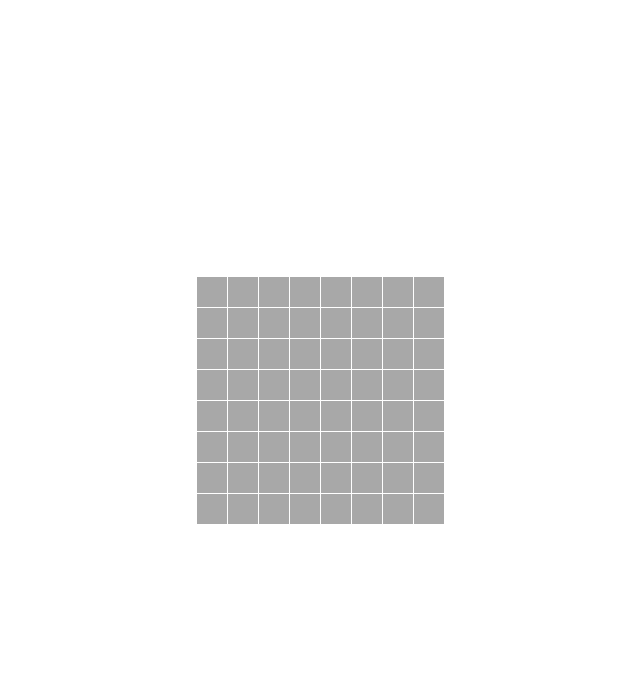
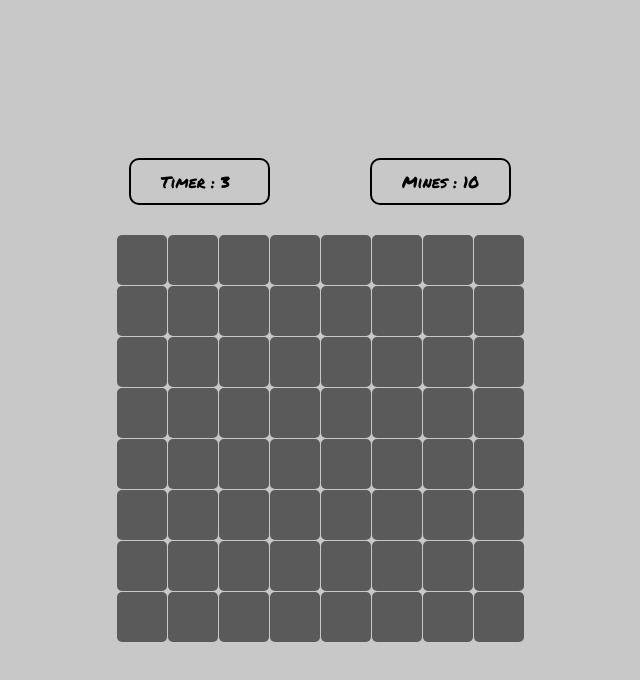
Before and after one commit to prhmalzd/minesweeper, a plain HTML site: page index.html in a window 1280 px wide. Both pictures are taken after a click on the button "Play". Shown: the whole page, without its empty margins (320-960 px from the left). Drawn offline with Linux system fonts and the light colour scheme.

Commit message:
add features

```diff
--- a/javascript/flagingFunction.js
+++ b/javascript/flagingFunction.js
@@ -1,26 +1,26 @@
 const flaggingSquares = (e) => {
     e.preventDefault()
     const elementThatclicked = e.target
-    // const bombsAmount = Number(bombCounter.innerText)
-
-
+    const minesCounter = document.querySelector('#minesCounter')
 
     if (elementThatclicked.className.includes('oneSquare'))
     {
         const flagged = elementThatclicked.getAttribute('flagged')
 
         if (flagged === 'true') {
+            if (Number(minesCounter.textContent) === bombs) return
             elementThatclicked.setAttribute('flagged' , false)
             elementThatclicked.innerHTML = ''
-            // bombCounter.innerText = bombsAmount + 1
+            minesCounter.textContent = Number(minesCounter.textContent) + 1
             return
         }
 
         if (elementThatclicked.className.includes('showed')) return
 
+        if (Number(minesCounter.textContent) === 0) return
         elementThatclicked.innerHTML = '🚩'
         elementThatclicked.setAttribute('flagged' , true)
-        // bombCounter.innerText = bombsAmount - 1
+        minesCounter.textContent = Number(minesCounter.textContent) - 1
     }
 
 }
--- a/javascript/mineSweeperBoard.js
+++ b/javascript/mineSweeperBoard.js
@@ -1,14 +1,33 @@
-// const bombCounter = document.getElementById('bombsCounter')
+let randomTilesNumbers = []
+let timer
 
-let randomTilesNumbers = []
 
 function creatingTable (rows, columns, bombs) {
+
+    const timerDiv = createTimer()
+    const minesDiv = createMines()
+    const uiContainer = document.createElement('div')
+    uiContainer.classList.add('uiContainer')
+
     const mineSweeperTable = document.createElement('div')
     mineSweeperTable.setAttribute('id', 'mineSweeperTable')
-    mineSweeperTable.style.gridTemplateRows = `repeat(${rows},30px)`
-    mineSweeperTable.style.gridTemplateColumns = `repeat(${columns},30px)`
+    if (columns === 16) {
+        mineSweeperTable.style.gridTemplateRows = `repeat(${rows},40px)`
+        mineSweeperTable.style.gridTemplateColumns = `repeat(${columns},40px)`
+    }
+    else if (columns === 30) {
+        mineSweeperTable.style.gridTemplateRows = `repeat(${rows},30px)`
+        mineSweeperTable.style.gridTemplateColumns = `repeat(${columns},30px)`
+    } else {
+        mineSweeperTable.style.gridTemplateRows = `repeat(${rows},50px)`
+        mineSweeperTable.style.gridTemplateColumns = `repeat(${columns},50px)`
+    }
 
-    mineSweeper.appendChild(mineSweeperTable)
+    uiContainer.append(timerDiv)
+    uiContainer.append(minesDiv)
+
+    mineSweeper.append(uiContainer)
+    mineSweeper.append(mineSweeperTable)
 
     let h = 0
     let v = 0
@@ -20,7 +39,19 @@ function creatingTable (rows, columns, bombs) {
 
         const oneSquare = document.createElement('div')
         oneSquare.classList.add("oneSquare")
-        oneSquare.style.backgroundColor = mainColor
+        oneSquare.style.backgroundColor = 'rgb(90 , 90 ,90)'
+        if (columns === 16) {
+            oneSquare.style.width = '40px'
+            oneSquare.style.height = '40px'
+        }
+        else if (columns === 30) {
+            oneSquare.style.width = '30px'
+            oneSquare.style.height = '30px'
+        }
+        else {
+            oneSquare.style.width = '50px'
+            oneSquare.style.height = '50px'
+        }
 
         oneSquare.setAttribute("h" , h)
         oneSquare.setAttribute("v" , v)
@@ -53,3 +84,36 @@ const pickingRandomTilesForBombs = (bombs) => {
 
     pickingRandomTilesForBombs(bombsCounter)
 }
+
+function createTimer () {
+    clearInterval(timer)
+    const div = document.createElement('div')
+    div.classList.add('timerDiv')
+    const timerTitle = document.createElement('span')
+    timerTitle.textContent = 'Timer : '
+    const timerCounter = document.createElement('span')
+    timerCounter.textContent = 1
+    timer = setInterval (() => {
+        timerCounter.textContent = 1 + Number(timerCounter.textContent)
+    } , 1000)
+
+    div.append(timerTitle)
+    div.append(timerCounter)
+
+    return div
+}
+
+function createMines () {
+    const div = document.createElement('div')
+    div.classList.add('minesDiv')
+    const minesTitle = document.createElement('span')
+    minesTitle.textContent = 'Mines : '
+    const minesCounter = document.createElement('span')
+    minesCounter.textContent = bombs
+    minesCounter.id = 'minesCounter'
+
+    div.append(minesTitle)
+    div.append(minesCounter)
+
+    return div
+}
--- a/styles/mineSweeperStyle.css
+++ b/styles/mineSweeperStyle.css
@@ -6,6 +6,31 @@
     font-style: normal;
 }
 
+body {
+    background-color: rgb(200, 200 , 200);
+}
+
+#mineSweeper {
+    display: flex;
+    flex-direction: column;
+    justify-content: center;
+    align-items: center;
+    gap: 30px;
+    width: 100vw;
+    height: 100vh;
+}
+
+.uiContainer {
+    display: grid;
+    grid-template-columns: repeat(2, 1fr);
+    gap: 100px;
+}
+
+.timerDiv , .minesDiv {
+    border: black 2px solid;
+    padding: 10px 30px;
+    border-radius: 10px;
+}
 
 .difficultyOptionsContainer {
     display: flex;
@@ -16,21 +41,19 @@
 
 .difficultyOption {
     padding: 20px;
-    border: 1px solid white;
+    border: 3px solid black;
     border-radius: 15px;
-    color: white;
+    color: black;
     font-weight: 700;
     cursor: pointer;
 }
 
 .difficultyOptionSelected {
-    border: 1px solid yellow;
+    border: 3px solid lightgoldenrodyellow;
     color: yellow;
 }
 
 #mineSweeperTable {
-    width: 100vw;
-    height: 100vh;
     display: grid;
     justify-content: center;
     gap: 1px;
@@ -49,20 +72,14 @@
 }
 
 .oneSquare {
-    width: 30px;
-    height: 30px;
     color: white;
 
     display: flex;
     justify-content: center;
     align-items: center;
     cursor: default;
+    border-radius: 5px;
 }
-
-/* .containsBomb {
-    background-color: white;
-    color: black;
-} */
 
 .backDrop {
     position: absolute;
@@ -102,11 +119,8 @@
 
 /* menu section */
 .menuContainer {
-    position: absolute;
     width: 100vw;
     height: 100vh;
-    z-index: 999;
-    background-color: gray;
     display: flex;
     flex-direction: column;
     justify-content: center;
@@ -118,6 +132,18 @@
     font-size: 100px;
 }
 
-.colorPickerInput {
-    width: 100px;
+.playButton {
+    padding: 10px 30px;
+    border-radius: 10px;
+    border: none;
+    background-color: lightgreen;
+    color: black;
+    cursor: pointer;
+    transition: all 0.3s;
 }
+.playButton:hover {
+    background-color: rgb(50 , 250 , 50);
+}
+.playButton:active {
+    background-color: rgb(50, 150, 50);
+}
```
